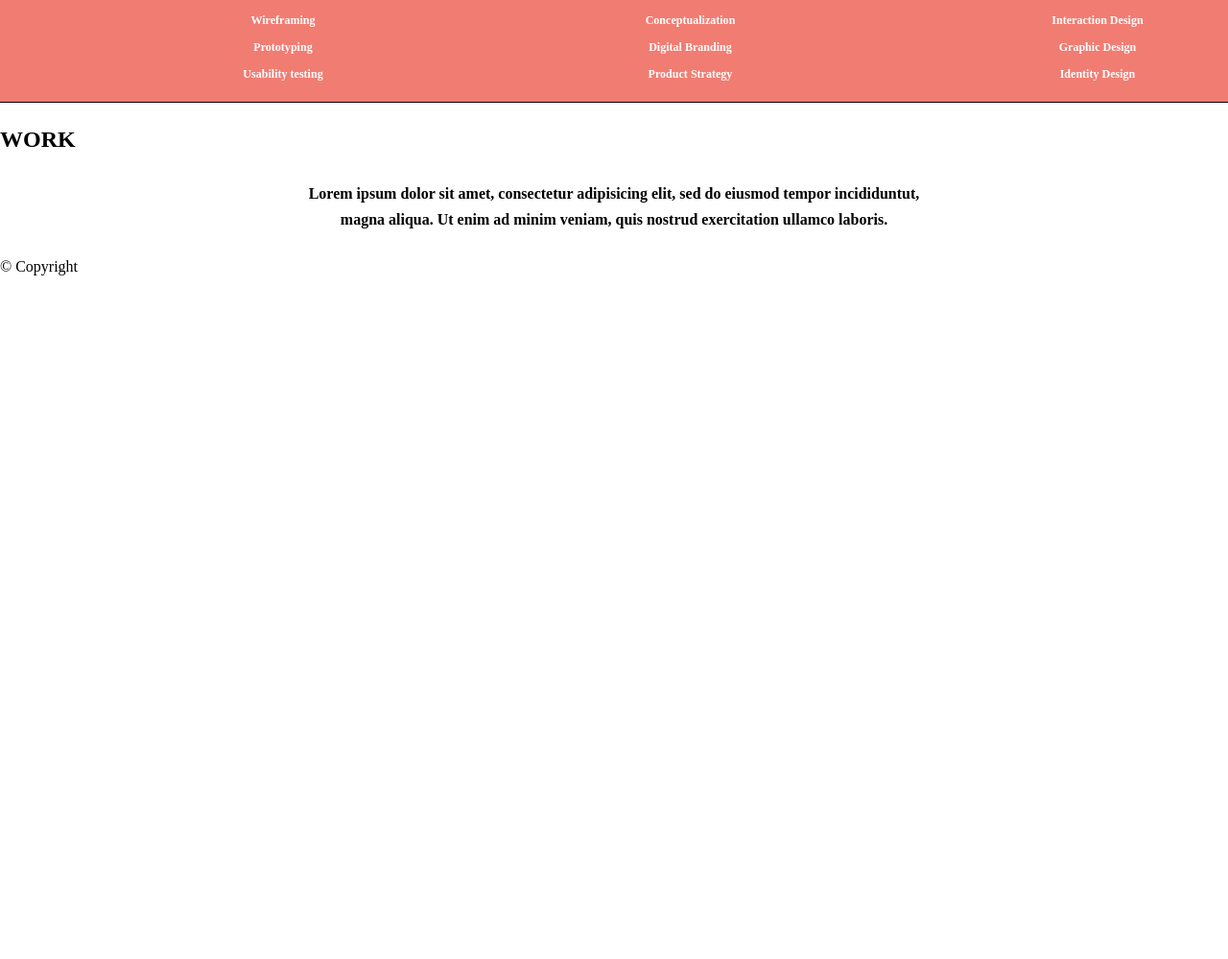
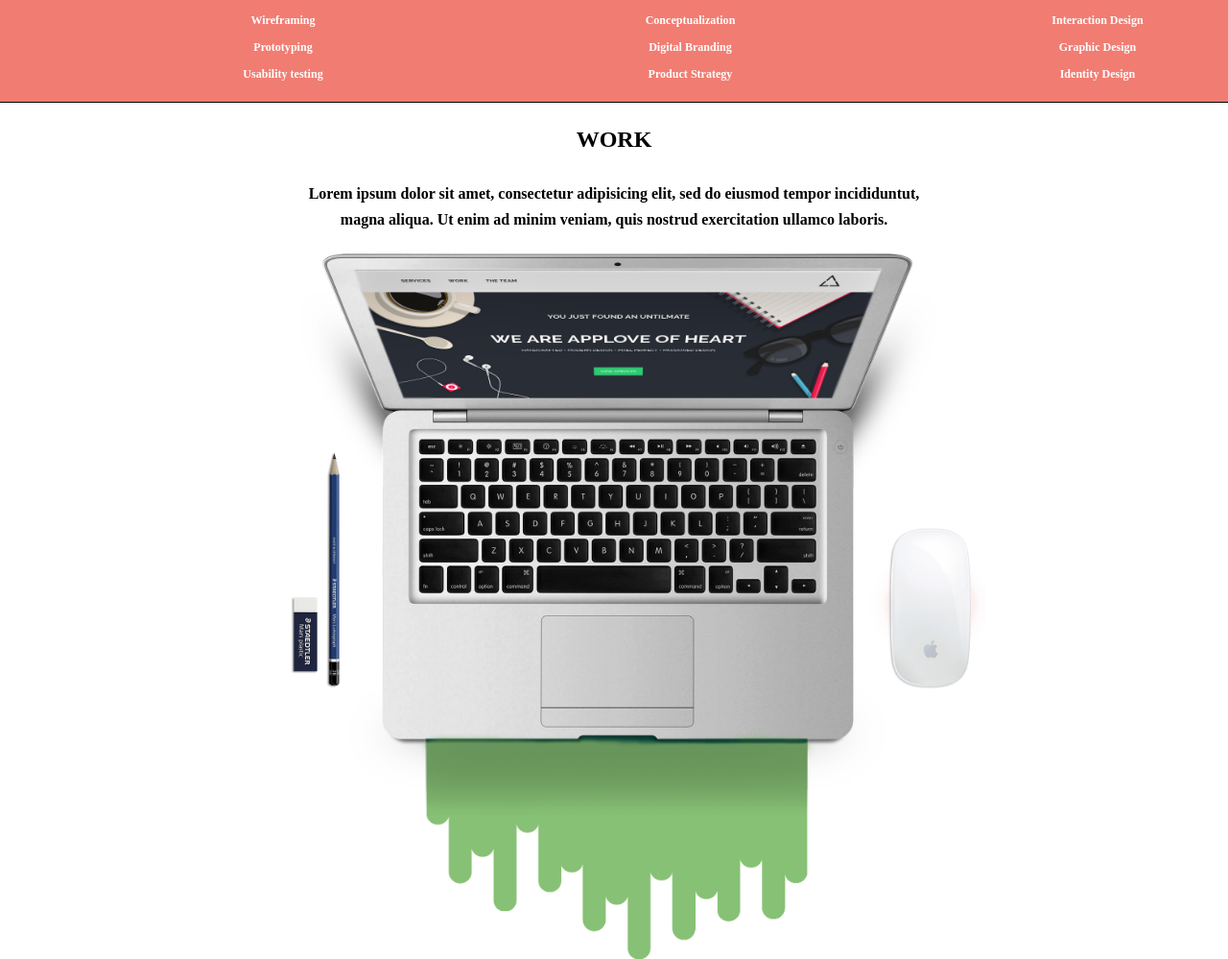
Before and after one commit to melissayauri/applove, a plain HTML site: page index.html in a window 1280 px wide. Shown: the part 1100-2099 px from the top of the page at 96% size. Before the commit the page ends 1407 px from the top, so only its background shows below. Drawn offline with Linux system fonts and the light colour scheme.

Commit message:
incorporando la tercera sección work

```diff
--- a/css/main.css
+++ b/css/main.css
@@ -127,7 +127,7 @@ button{
   font-size: 18px;
 
 }
-#second h2,h4{
+#second h2,#second h4{
   text-align: center;
 }
 
@@ -144,3 +144,15 @@ button{
 .box img{
   width: 250px;
 }
+
+/*tercera seccion*/
+
+#third img{
+  width: 60%;
+  margin-left: 260px;
+
+}
+
+#third h2, #third h4{
+  text-align: center;
+}
--- a/index.html
+++ b/index.html
@@ -62,15 +62,17 @@
     </section>
 
     <!--tercera seccion -->
-    <section>
-      <div>
+    <section id="third">
+      <div >
         <h2 class="text-uppercase">work</h2>
         <h4>
           Lorem ipsum dolor sit amet, consectetur adipisicing elit, sed do eiusmod tempor incididuntut,<br>
           magna aliqua. Ut enim ad minim veniam, quis nostrud exercitation ullamco laboris.
         </h4>
+        <img src="assets/images/hero.png" alt="">
       </div>
     </section>
+
     <footer>
       <p>&#169; Copyright</p>
     </footer>
```
